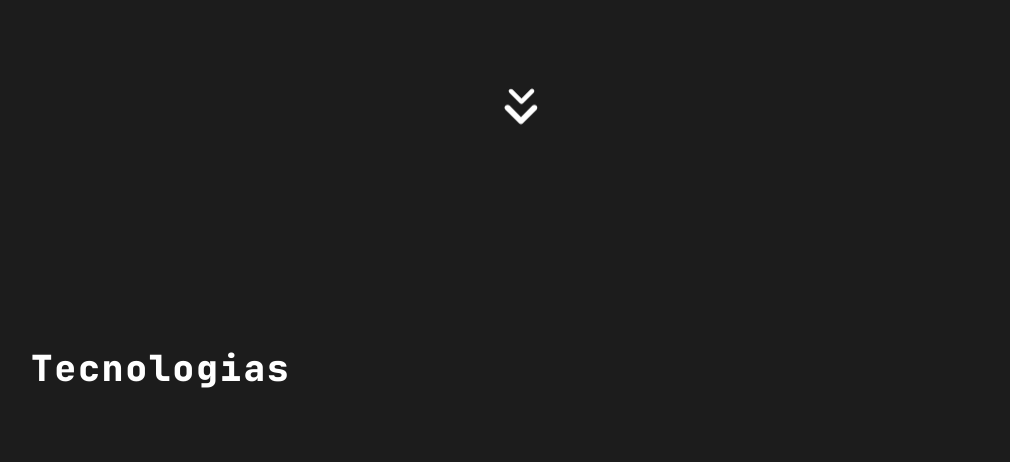
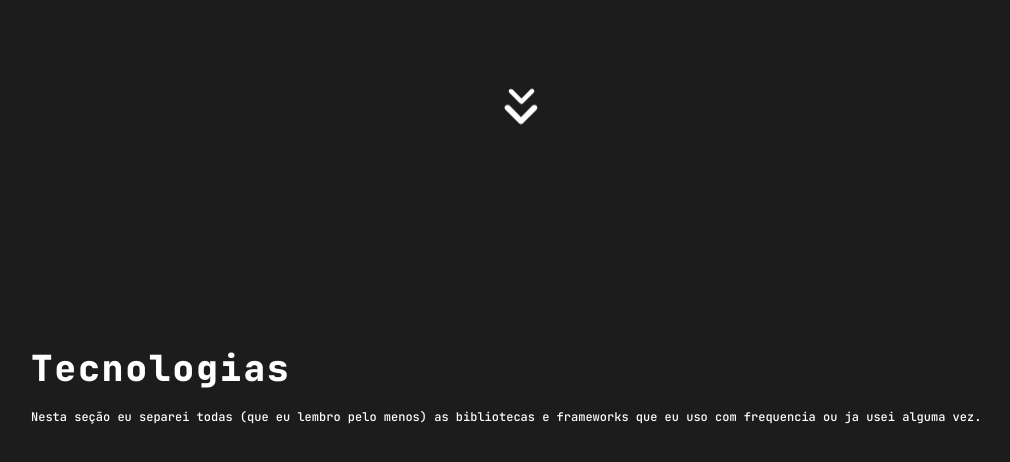
Before and after one commit to lothllann/Portfolio, a React (Vite) app in the folder WEB/: page /skills in a window 1280 px wide. Shown: the part 1868-2330 px from the top of the page, without its empty margins (169-1179 px from the left). Built offline with nearby package versions, Linux system fonts and the light colour scheme.

Commit message:
tecnologias

```diff
--- a/WEB/src/components/skills/Skills.tsx
+++ b/WEB/src/components/skills/Skills.tsx
@@ -130,7 +130,10 @@ const Skills = () => {
 
         <div className="tecnologias">
           <h1 className="text-4xl font-extrabold mb-5">Tecnologias</h1>
+            <p>Nesta seção eu separei todas (que eu lembro pelo menos) as bibliotecas e frameworks que eu uso com frequencia
+              ou ja usei alguma vez.
 
+            </p>
         </div>
       </section>
     </>
```
